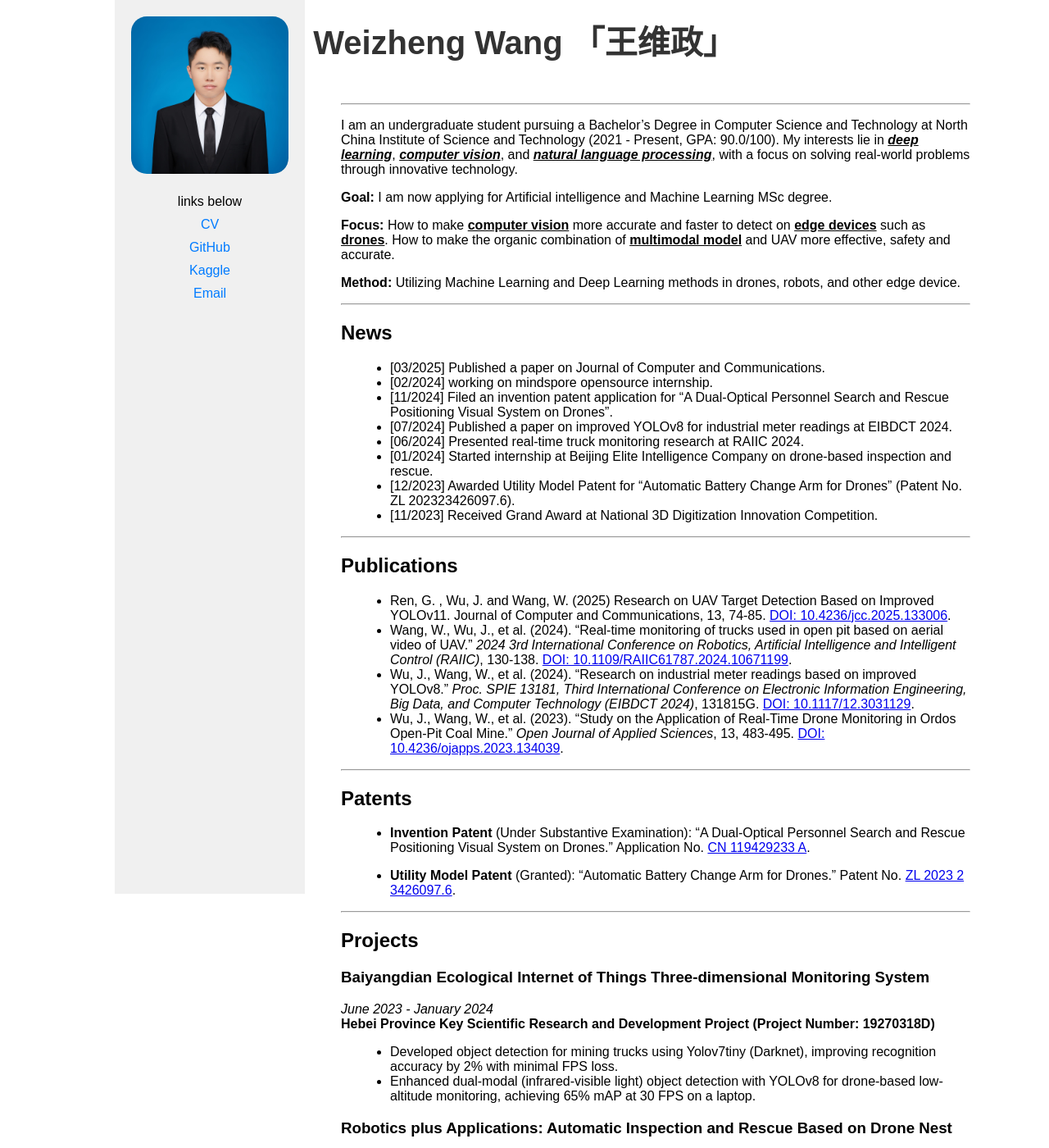
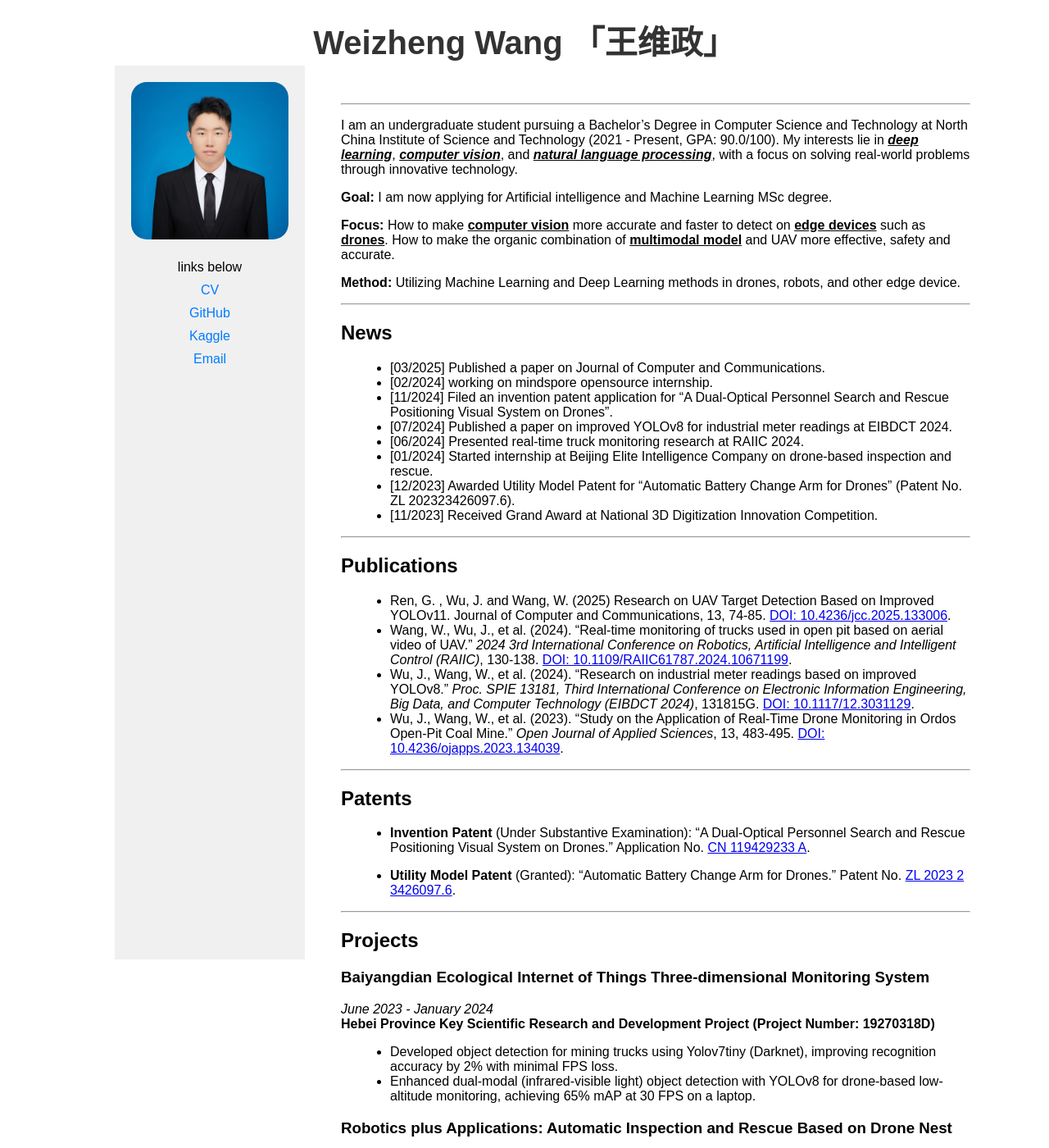
Before and after one commit to 4everWZ/4everwz.github.io, a Jekyll site: the page built from index.md, in a window 1280 px wide and 1400 px high. Shown: the whole window at 82% size. Built offline with Jekyll 4.4.1, drawn with Linux system fonts in a browser that asks for light colours.

Commit message:
Update sidebar css

```diff
--- a/_layouts/default.html
+++ b/_layouts/default.html
@@ -9,7 +9,7 @@
 </head>
 
 <body>
-    <h1 class="name-header">Weizheng Wang 「王维政」</h1>
+    <h2 class="name-header">Weizheng Wang 「王维政」</h2>
     <div class="container">
         <div class="sidebar">
             <img src="{{ '/assets/images/profile.jpg' | relative_url }}" alt="Profile Picture" width="100%">
--- a/assets/css/style.css
+++ b/assets/css/style.css
@@ -44,7 +44,7 @@ body {
     width: 15%;
     position: fixed;
     /* 保持浮动效果 */
-    top: 0;
+    top: 80px;
     left: 50%;
     /* 将侧边栏定位到页面中间 */
     transform: translateX(-50%);
```
